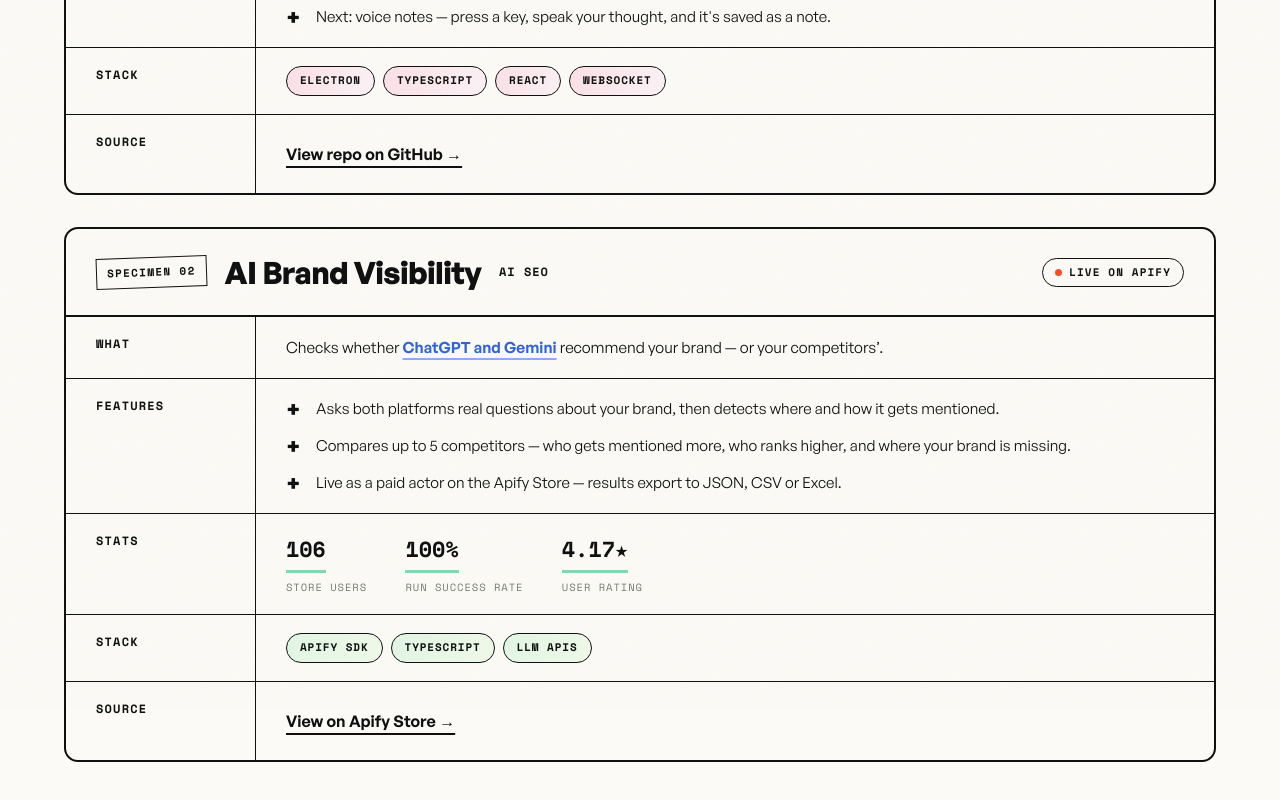
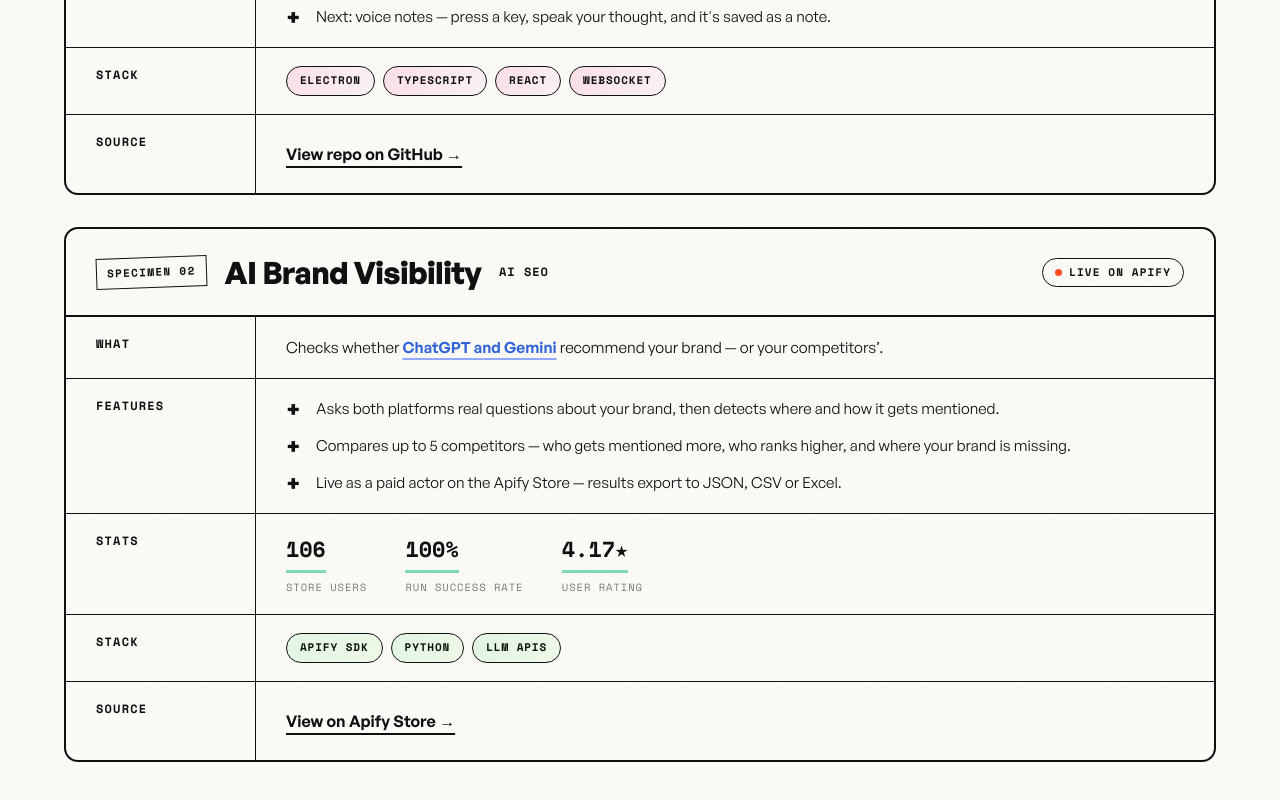
Before and after one commit to Adityalingwal/my-portfolio, a React (Vite) app: page /projects in a window 1280 px wide. Shown: the part 493-1293 px from the top of the page. Built offline with nearby package versions, Linux system fonts and the light colour scheme.

Commit message:
Corrected the tech stack of the apify project

```diff
--- a/src/data/projects.ts
+++ b/src/data/projects.ts
@@ -107,7 +107,7 @@ export const projectsContent: ProjectsContent = {
         { value: '100%', caption: 'run success rate' },
         { value: '4.17★', caption: 'user rating' },
       ],
-      stack: ['Apify SDK', 'TypeScript', 'LLM APIs'],
+      stack: ['Apify SDK', 'Python', 'LLM APIs'],
       source: {
         label: 'View on Apify Store →',
         href: 'https://apify.com/adityalingwal/ai-brand-visibility',
```
